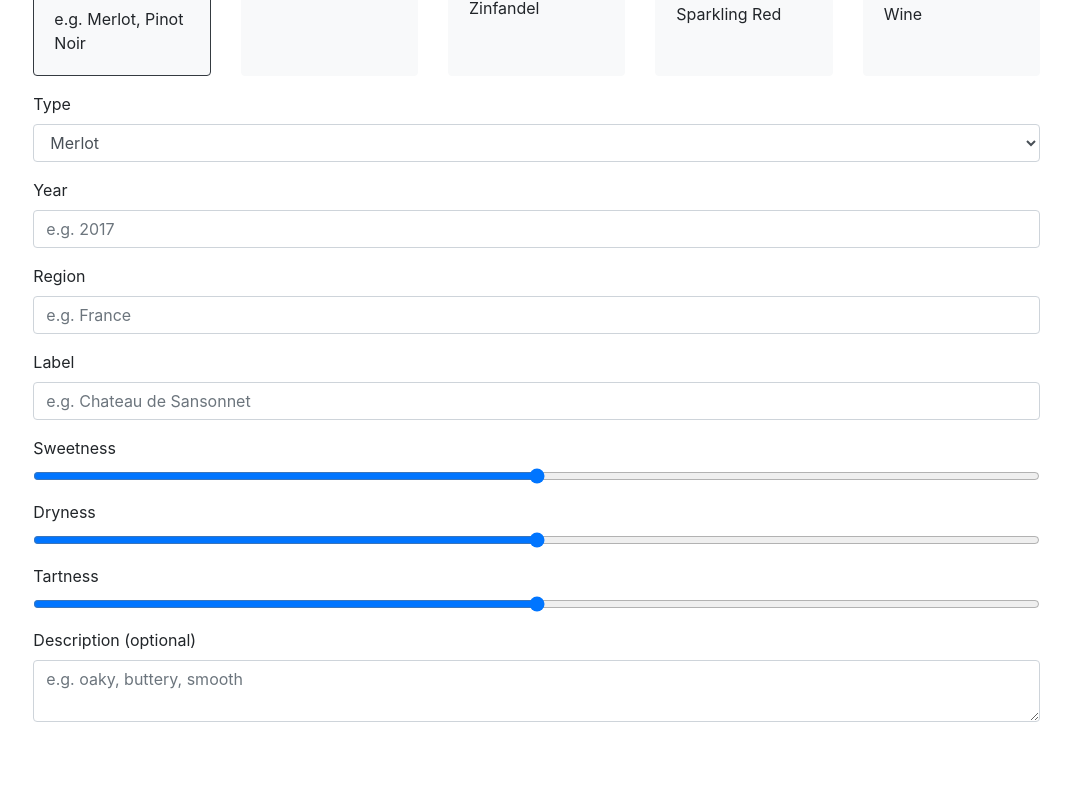
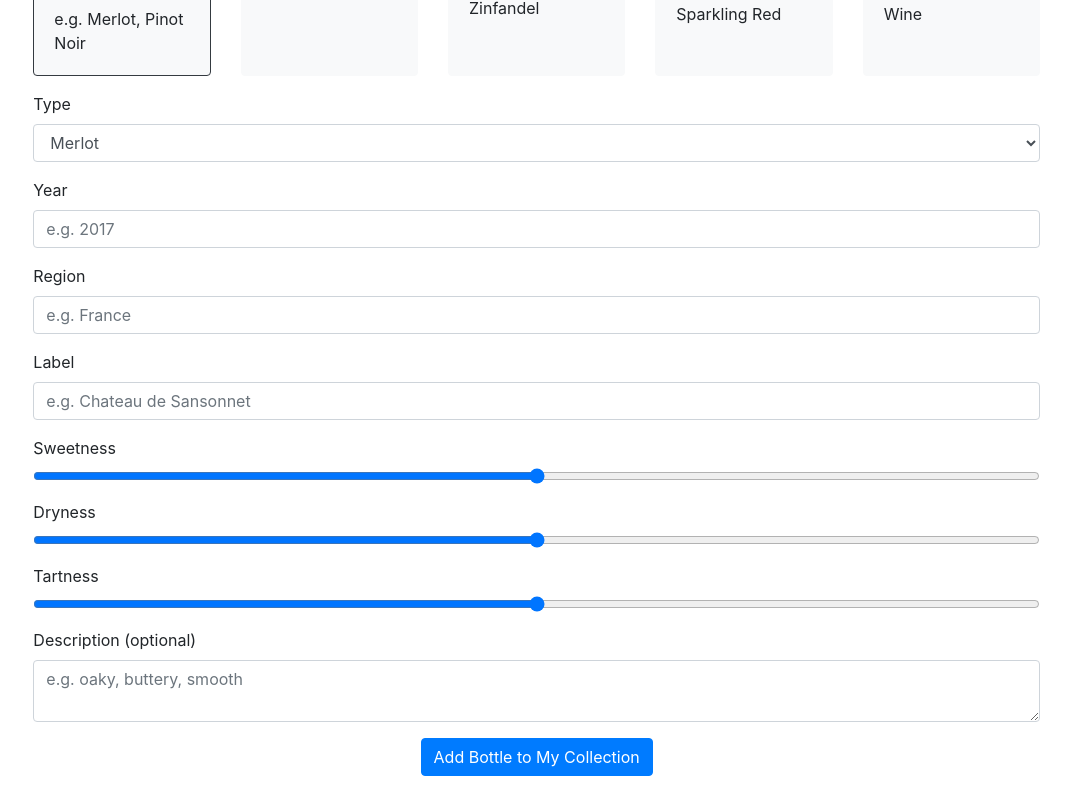
Before and after one commit to verdabursal/connoisseuse-frontend, a React (Create React App) app: page /add in a window 1280 px wide. Shown: the part 254-1054 px from the top of the page, without its empty margins (210-1280 px from the left). Before the commit the page ends 992 px from the top, so only its background shows below. Built offline with nearby package versions, Linux system fonts and the light colour scheme.

Commit message:
added Add Bottle button to Add page and made empty onClick method for it

```diff
--- a/src/components/Add.jsx
+++ b/src/components/Add.jsx
@@ -67,6 +67,10 @@ class Add extends React.Component {
         let updates = {};
         updates[field] = value;
         this.setState(updates);
+    };
+
+    addBottle = () => {
+
     };
 
     render() {
@@ -193,6 +197,12 @@ class Add extends React.Component {
                               onChange={event => this.updateForm("description", event.target.value)}/>
                 </div>
 
+                <h3 className="text-center">
+                    <button className="btn btn-primary mb-3" onClick={this.addBottle}>
+                        Add Bottle to My Collection
+                    </button>
+                </h3>
+
             </div>
         )
     }
```
